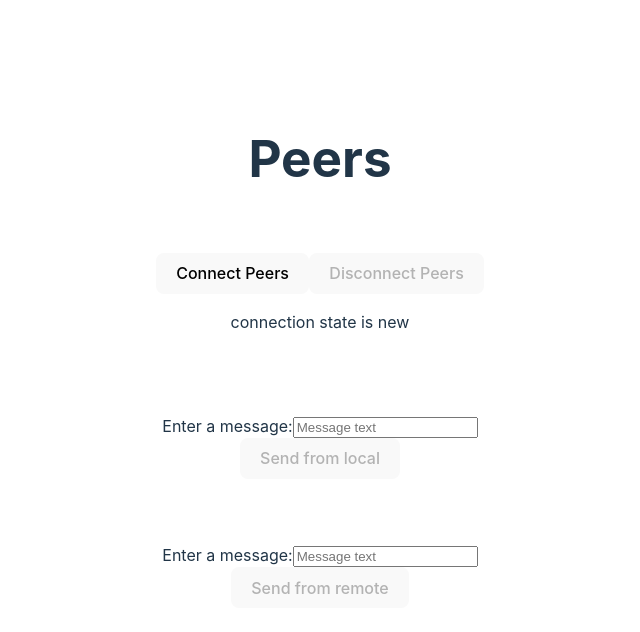
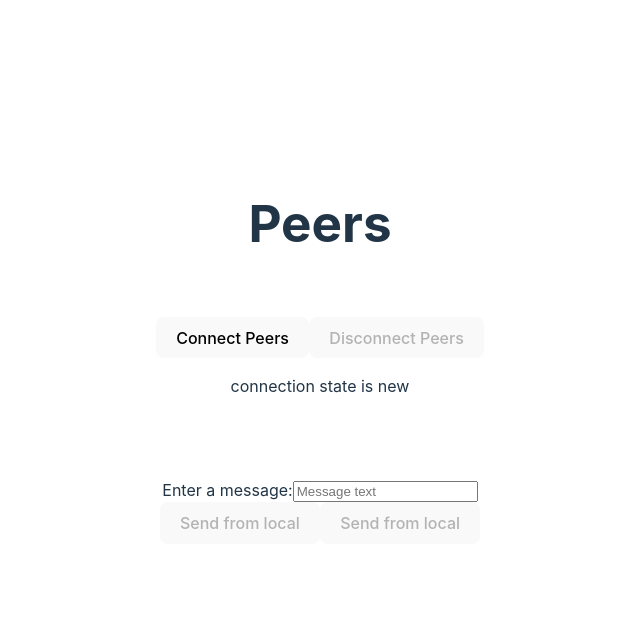
Before and after one commit to aradwann/peers-chat, a React (Vite) app: page / in a window 1280 px wide. Shown: the top 632 px of the page, without its empty margins (320-960 px from the left). Built offline with nearby package versions, Linux system fonts and the light colour scheme.

Commit message:
use one message form

```diff
--- a/src/App.tsx
+++ b/src/App.tsx
@@ -93,8 +93,7 @@ function App() {
         <p>connection state is {connectionState}</p>
       </div>
 
-      <MessageForm sender={MessageSender.local} disabled={!isConnectBtnDisabled} handleSend={handleSend} />
-      <MessageForm sender={MessageSender.remote} disabled={!isConnectBtnDisabled} handleSend={handleSend} />
+      <MessageForm disabled={!isConnectBtnDisabled} handleSend={handleSend} />
       <MessageList messages={messages} />
     </div >
   )
--- a/src/components/MessageForm.tsx
+++ b/src/components/MessageForm.tsx
@@ -1,13 +1,22 @@
-import { FormEvent } from "react";
+import { FormEvent, MouseEvent, useState } from "react";
 import { MessageSender } from "../typing/enums";
 import { Message } from "../typing/interfaces";
 
-export function MessageForm(props: { sender: MessageSender, disabled: boolean, handleSend: (message: Message) => void }) {
+export function MessageForm(props: { disabled: boolean, handleSend: (message: Message) => void }) {
+
+    const [sender, setSender] = useState(MessageSender.local)
+
+    function handleClick(e: MouseEvent) {
+        const buttonId = e.currentTarget.id
+        buttonId === "localSendButton" ? setSender(MessageSender.local) : setSender(MessageSender.remote)
+        console.log(e.currentTarget.id);
+    }
+
     function handleSubmit(e: FormEvent) {
         e.preventDefault()
         const formData = new FormData(e.target as HTMLFormElement);
         const messageData = formData.get('message') as string
-        props.handleSend({ data: messageData, sender: props.sender })
+        props.handleSend({ data: messageData, sender })
         console.log(`you submitted ${messageData}`);
 
     }
@@ -26,8 +35,11 @@ export function MessageForm(props: { sender: MessageSender, disabled: boolean, h
                         />
                     </label>
                 </div>
-                <button id="sendButton" name="sendButton" className="buttonright" disabled={props.disabled}>
-                    Send from {props.sender}
+                <button id="localSendButton" name="sendButton" className="buttonright" disabled={props.disabled} onClick={handleClick}>
+                    Send from {MessageSender.local}
+                </button>
+                <button id="remoteSendButton" name="sendButton" className="buttonright" disabled={props.disabled} onClick={handleClick}>
+                    Send from {MessageSender.local}
                 </button>
             </form>
         </div>
--- a/src/components/MessageList.tsx
+++ b/src/components/MessageList.tsx
@@ -6,8 +6,8 @@ import { RemoteMessage } from "./RemoteMessage";
 export function MessageList(props: { messages: Message[] }) {
     const messages = props.messages.map(
         (message) => message.sender === MessageSender.local ?
-            <LocalMessage data={message.data} />
-            : <RemoteMessage data={message.data} />)
+            <LocalMessage key={crypto.randomUUID()} data={message.data} />
+            : <RemoteMessage key={crypto.randomUUID()} data={message.data} />)
     return (
         <div className='card'>
             {messages}
```
